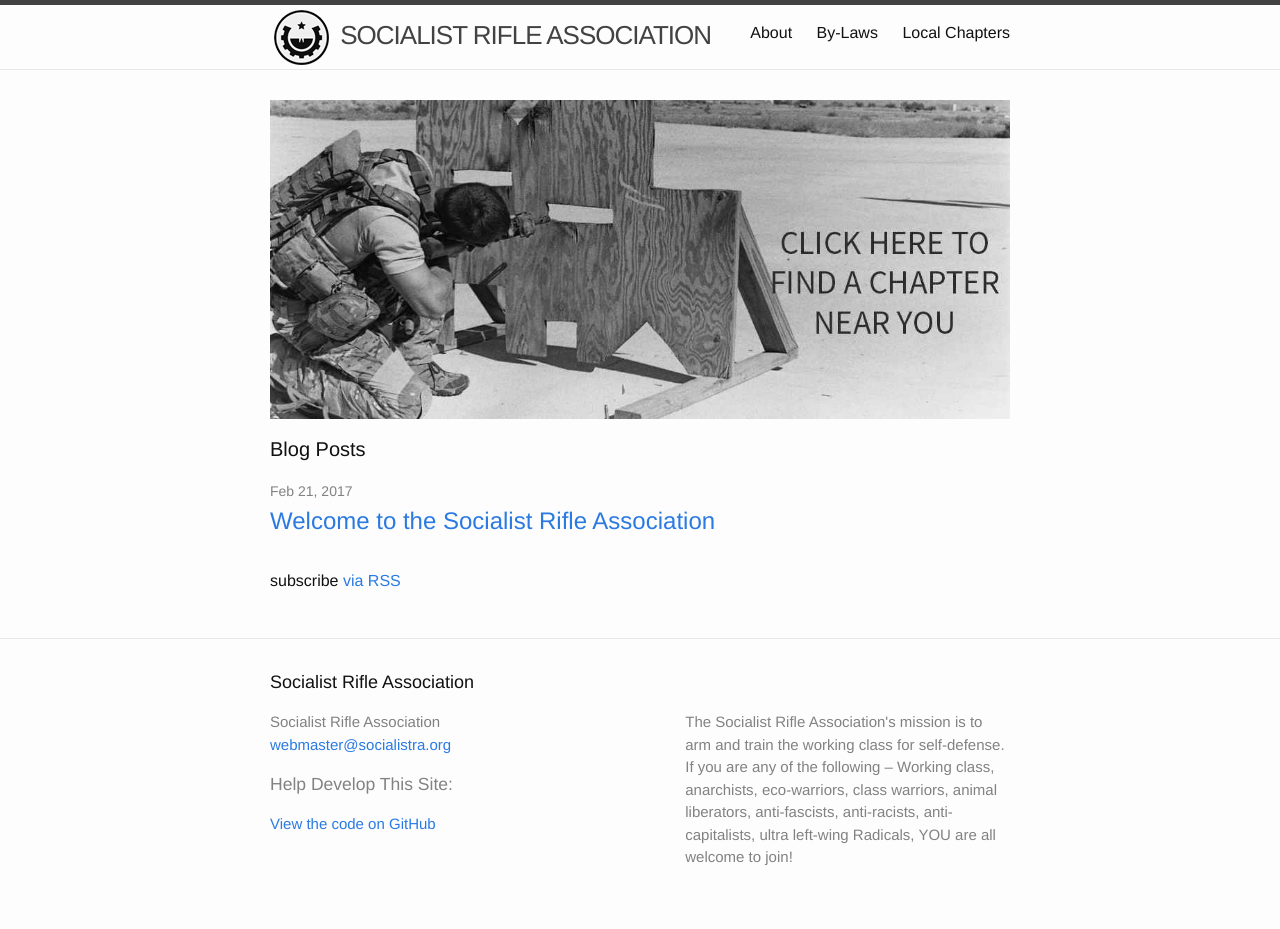
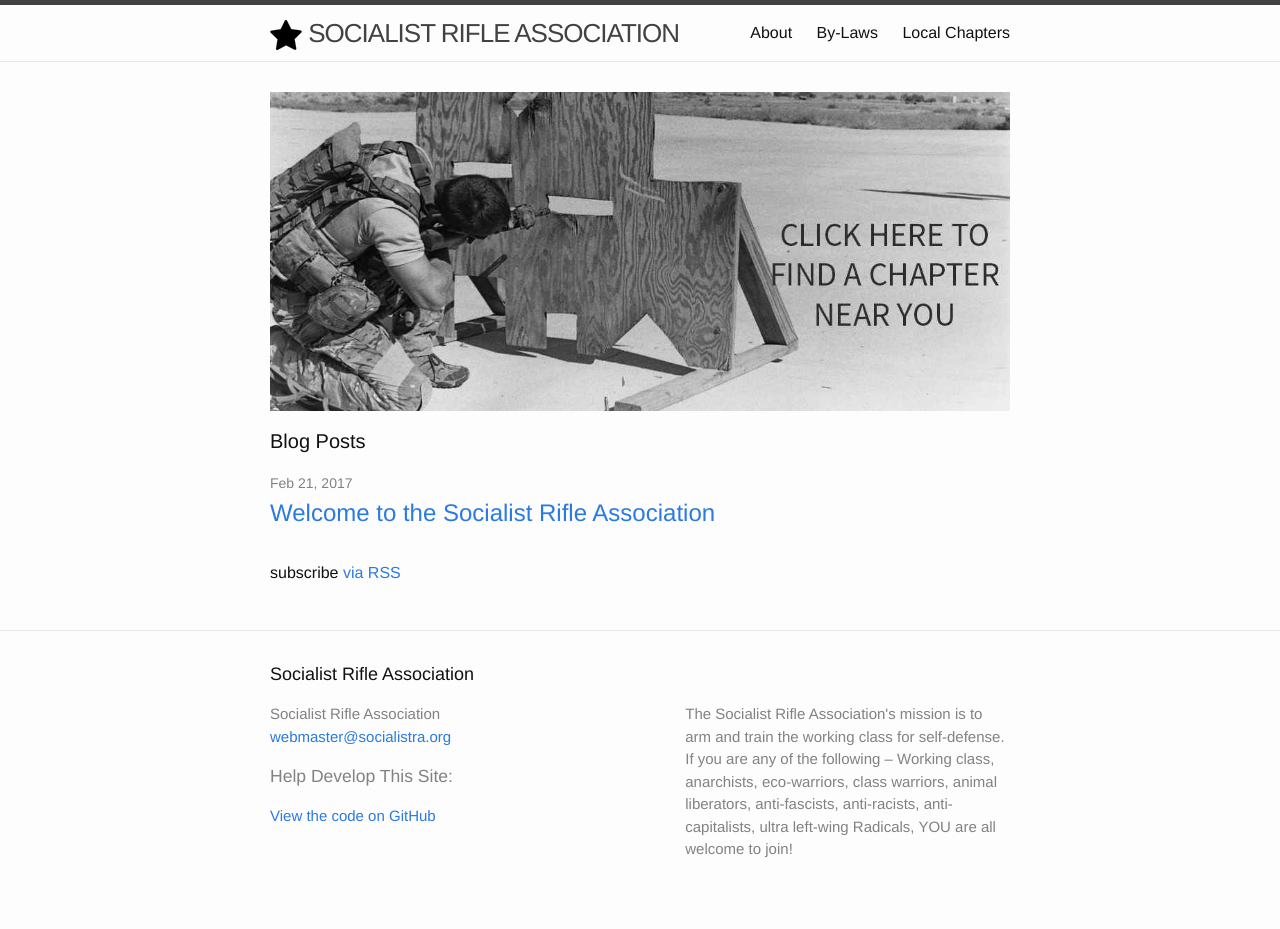
Before and after one commit to SocialistRA/socialistra.github.io, a Jekyll site: the page built from index.md, in a window 1280 px wide. Built offline with Jekyll 4.4.1, drawn with Linux system fonts in a browser that asks for light colours.

Commit message:
Add black star to title

```diff
--- a/_config.yml
+++ b/_config.yml
@@ -25,7 +25,7 @@
 twitter_username:
 github_username:
 favicon: "/assets/images/favicon.ico"
-logo: "/assets/images/workers-front-sight-64.png"
+logo: "/assets/images/black-star-32.png"
 banner: "/assets/images/banner.jpg"
 banner-link: "/local-chapters/"
 
```
Also changed, not shown: assets/images/black-star-32.png (added), assets/images/black-star.png (added).
